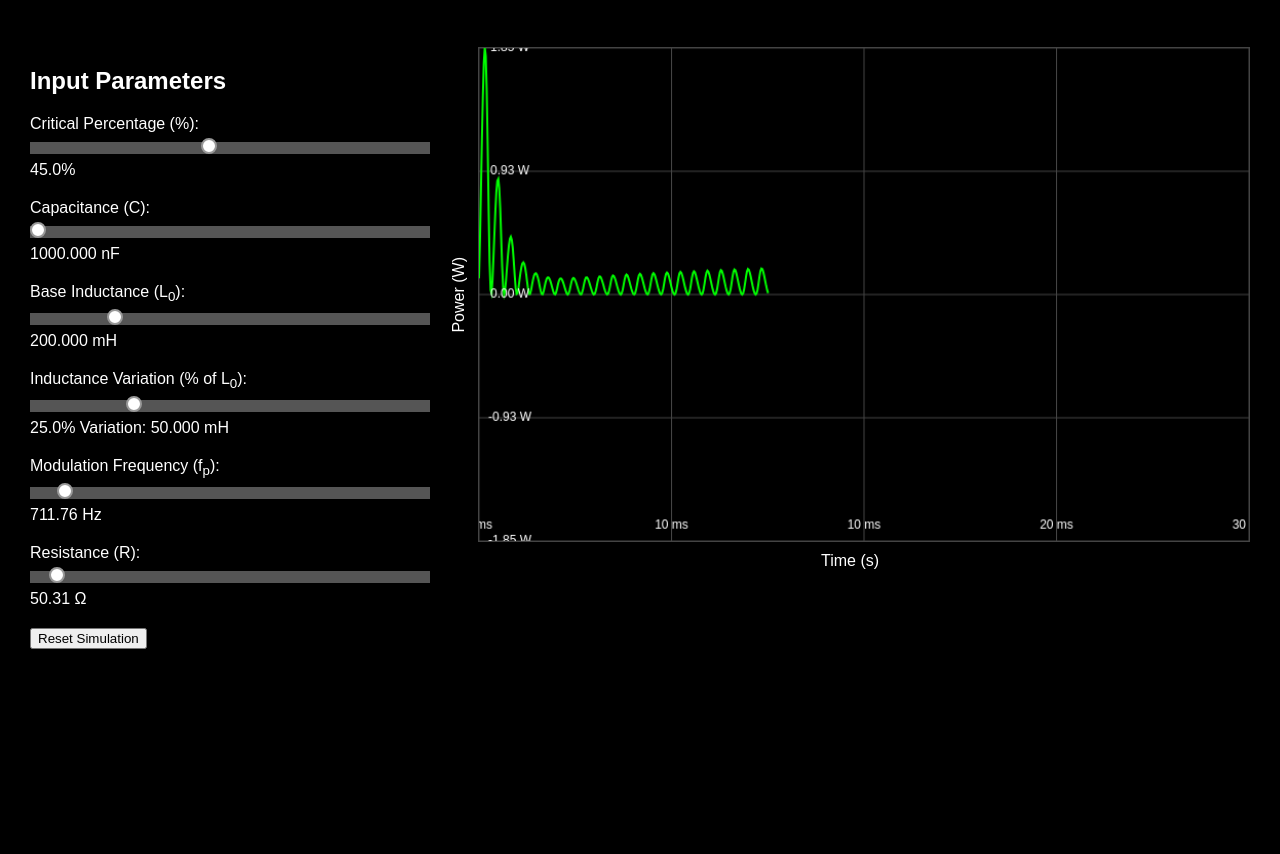
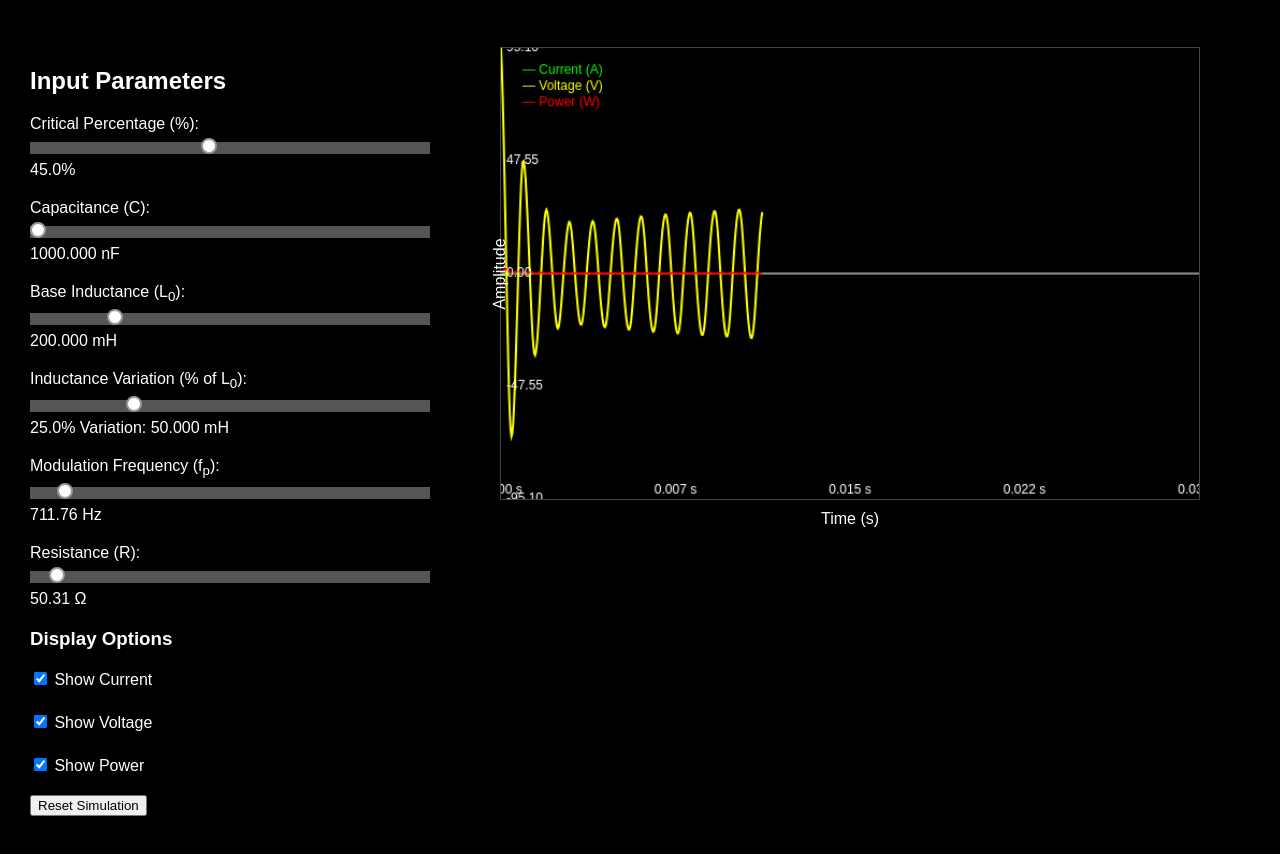
Before and after one commit to NQevxvEtg/parametric-resonance-oscilloscope, a plain HTML site: page index.html in a window 1280 px wide. Shown: the part 60-914 px from the top of the page. Before the commit the page ends 800 px from the top, so only its background shows below. Drawn offline with Linux system fonts and the light colour scheme.

Commit message:
New commit

```diff
--- a/index.html
+++ b/index.html
@@ -21,14 +21,14 @@
             <!-- Capacitance -->
             <div class="control-group">
                 <label for="capacitance">Capacitance (C):</label>
-                <input type="range" id="capacitance" min="1e-9" max="1e-3" step="1e-9">
+                <input type="range" id="capacitance" min="0.000000001" max="0.001" step="0.000000001">
                 <span id="capacitanceValue">1 μF</span>
             </div>
 
             <!-- Inductance -->
             <div class="control-group">
                 <label for="inductanceBase">Base Inductance (L<sub>0</sub>):</label>
-                <input type="range" id="inductanceBase" min="1e-6" max="1" step="1e-6">
+                <input type="range" id="inductanceBase" min="0.000001" max="1" step="0.000001">
                 <span id="inductanceBaseValue">200 mH</span>
             </div>
 
@@ -50,11 +50,19 @@
             <!-- Resistance -->
             <div class="control-group">
                 <label for="resistance">Resistance (R):</label>
-                <!-- Removed fixed max attribute -->
-                <input type="range" id="resistance" min="1" step="0.01">
+                <input type="range" id="resistance" min="1" max="1000" step="0.01">
                 <span id="resistanceValue">50.31 Ω</span>
             </div>
 
+            <!-- Toggle Switches -->
+            <div class="control-group">
+                <h3>Display Options</h3>
+                <label><input type="checkbox" id="toggleCurrent" checked> Show Current</label><br>
+                <label><input type="checkbox" id="toggleVoltage" checked> Show Voltage</label><br>
+                <label><input type="checkbox" id="togglePower" checked> Show Power</label>
+            </div>
+
+            <!-- Reset Button -->
             <div class="control-group">
                 <button id="resetButton">Reset Simulation</button>
             </div>
@@ -62,7 +70,7 @@
 
         <div class="oscilloscope-container">
             <div class="oscilloscope-wrapper">
-                <span class="y-axis-label">Power (W)</span>
+                <span class="y-axis-label-left">Amplitude</span>
                 <canvas id="oscilloscope"></canvas>
             </div>
             <span class="x-axis-label">Time (s)</span>
--- a/oscilloscope.js
+++ b/oscilloscope.js
@@ -9,11 +9,16 @@ let dataPoints = [];
 let timeData = [];
 let canvas, ctx;
 
+// Toggle states for plotting
+let showCurrent = true;
+let showVoltage = true;
+let showPower = true;
+
 // Function to update oscilloscope parameters from script.js
 function updateOscilloscopeParameters(params) {
     console.log('Updating oscilloscope parameters:', params);
     oscilloscopeParams = params;
-    resetSimulation();
+    // No need to reset simulation here; it will be called separately if needed
 }
 
 // Initialize the oscilloscope
@@ -46,7 +51,7 @@ function resizeCanvas() {
     if (!canvas.parentElement) return;
     const parentWidth = canvas.parentElement.clientWidth;
     canvas.width = parentWidth - 50; // Adjust for padding/margin
-    canvas.height = parentWidth * 0.6; // Maintain aspect ratio (e.g., 600px width -> 360px height)
+    canvas.height = parentWidth * 0.6; // Maintain aspect ratio
     console.log(`Canvas resized to ${canvas.width}x${canvas.height}`);
 }
 
@@ -80,11 +85,14 @@ function simulate() {
     current += dCurrent * dt;
     charge += current * dt;
 
-    // Calculate power (P = I^2 * R)
+    // Calculate voltage across the capacitor
+    const voltage = charge / capacitance;
+
+    // Calculate power
     const power = current * current * resistance;
 
-    // Store data
-    dataPoints.push(power);
+    // Store current, voltage, and power for plotting
+    dataPoints.push({ current, voltage, power });
     timeData.push(time);
     if (dataPoints.length > maxDataPoints) {
         dataPoints.shift();
@@ -112,43 +120,44 @@ function drawOscilloscope() {
     ctx.fillStyle = 'black'; // Set background color to black
     ctx.fillRect(0, 0, canvas.width, canvas.height);
 
-    // Determine scaling
-    const maxPower = Math.max(...dataPoints.map(Math.abs));
-    const yScale = (canvas.height / 2) / (maxPower || 1);
+    // Draw zero line
+    ctx.strokeStyle = '#888';
+    ctx.beginPath();
+    ctx.moveTo(0, canvas.height / 2);
+    ctx.lineTo(canvas.width, canvas.height / 2);
+    ctx.stroke();
 
-    // Determine time scaling based on maxDataPoints
-    const maxTime = timeData.length > 0 ? timeData[timeData.length - 1] : 0;
-    const xScale = canvas.width / (oscilloscopeParams.maxDataPoints || 1);
+    // Determine scaling for current, voltage, and power
+    const quantitiesToShow = [];
+    if (showCurrent) quantitiesToShow.push('current');
+    if (showVoltage) quantitiesToShow.push('voltage');
+    if (showPower) quantitiesToShow.push('power');
 
-    // Draw grid
-    ctx.strokeStyle = '#444';
-    ctx.lineWidth = 1;
+    const allValues = quantitiesToShow.flatMap(q => dataPoints.map(point => point[q]));
+    const maxAmplitude = Math.max(...allValues.map(Math.abs)) || 1;
+    const yScale = (canvas.height / 2) / maxAmplitude;
 
-    // Draw horizontal grid lines
-    for (let i = 0; i <= 4; i++) {
-        let y = (canvas.height / 4) * i;
-        ctx.beginPath();
-        ctx.moveTo(0, y);
-        ctx.lineTo(canvas.width, y);
-        ctx.stroke();
+    // Draw each waveform
+    quantitiesToShow.forEach(quantity => {
+        let color;
+        switch (quantity) {
+            case 'current':
+                color = 'lime';
+                break;
+            case 'voltage':
+                color = 'yellow';
+                break;
+            case 'power':
+                color = 'red';
+                break;
         }
 
-    // Draw vertical grid lines
-    for (let i = 0; i <= 4; i++) {
-        let x = (canvas.width / 4) * i;
-        ctx.beginPath();
-        ctx.moveTo(x, 0);
-        ctx.lineTo(x, canvas.height);
-        ctx.stroke();
-    }
-
-    // Draw waveform
-    ctx.strokeStyle = 'lime';
+        ctx.strokeStyle = color;
         ctx.lineWidth = 2;
         ctx.beginPath();
         for (let i = 0; i < dataPoints.length; i++) {
             const x = (i / (oscilloscopeParams.maxDataPoints - 1)) * canvas.width;
-        const y = (canvas.height / 2) - (dataPoints[i] * yScale);
+            const y = (canvas.height / 2) - (dataPoints[i][quantity] * yScale);
             if (i === 0) {
                 ctx.moveTo(x, y);
             } else {
@@ -156,13 +165,18 @@ function drawOscilloscope() {
             }
         }
         ctx.stroke();
+    });
 
     // Draw dynamic axis labels
-    drawAxisLabels(maxPower, maxTime, yScale, xScale);
+    const maxTime = timeData.length > 0 ? timeData[timeData.length - 1] : 0;
+    drawAxisLabels(maxAmplitude, maxTime);
+
+    // Draw legend
+    drawLegend();
 }
 
 // Function to draw dynamic axis labels directly on the canvas
-function drawAxisLabels(maxPower, maxTime, yScale, xScale) {
+function drawAxisLabels(maxAmplitude, maxTime) {
     if (!ctx) {
         console.error('Canvas context is undefined.');
         return;
@@ -170,26 +184,69 @@ function drawAxisLabels(maxPower, maxTime, yScale, xScale) {
 
     ctx.fillStyle = 'white';
     ctx.font = '12px Arial';
-    ctx.textAlign = 'center';
+    ctx.textAlign = 'left';
     ctx.textBaseline = 'middle';
 
-    // Y-axis labels on the LEFT side
-    for (let i = 0; i <= 4; i++) {
-        let y = (canvas.height / 4) * i;
-        let powerValue = ((canvas.height / 2 - y) / yScale).toFixed(2);
-        ctx.fillText(`${powerValue} W`, 30, y); // Positioning at x = 30 (left side)
+    // Y-axis labels
+    for (let i = -2; i <= 2; i++) {
+        let y = canvas.height / 2 - (i * (canvas.height / 4));
+        let amplitudeValue = (i * maxAmplitude / 2).toFixed(2);
+        ctx.fillText(`${amplitudeValue}`, 5, y);
     }
 
     // X-axis labels at the bottom
+    ctx.textAlign = 'center';
+    ctx.textBaseline = 'alphabetic';
     for (let i = 0; i <= 4; i++) {
         let x = (canvas.width / 4) * i;
-        let timeValue = (maxTime * (i / 4)).toFixed(2);
-        timeValue = maxTime < 1 ? (timeValue * 1000).toFixed(0) + ' ms' : timeValue + ' s';
-        ctx.fillText(timeValue, x, canvas.height - 15);
+        let timeValue = (maxTime * (i / 4)).toFixed(3);
+        ctx.fillText(`${timeValue} s`, x, canvas.height - 5);
     }
+}
+
+// Function to draw legend
+function drawLegend() {
+    let items = [];
+    if (showCurrent) items.push({ color: 'lime', label: 'Current (A)' });
+    if (showVoltage) items.push({ color: 'yellow', label: 'Voltage (V)' });
+    if (showPower) items.push({ color: 'red', label: 'Power (W)' });
+
+    const legendHeight = items.length * 15 + 10;
+    ctx.fillStyle = 'rgba(0, 0, 0, 0.5)';
+    ctx.fillRect(10, 10, 120, legendHeight);
+
+    ctx.font = '12px Arial';
+    ctx.textAlign = 'left';
+    ctx.textBaseline = 'top';
+
+    items.forEach((item, index) => {
+        ctx.fillStyle = item.color;
+        ctx.fillText(`— ${item.label}`, 20, 15 + index * 15);
+    });
 }
 
 // Initialize the oscilloscope on DOMContentLoaded
 document.addEventListener('DOMContentLoaded', () => {
     initOscilloscope();
+
+    // Handle toggle switches
+    const toggleCurrentCheckbox = document.getElementById('toggleCurrent');
+    const toggleVoltageCheckbox = document.getElementById('toggleVoltage');
+    const togglePowerCheckbox = document.getElementById('togglePower');
+
+    toggleCurrentCheckbox.addEventListener('change', () => {
+        showCurrent = toggleCurrentCheckbox.checked;
     });
+
+    toggleVoltageCheckbox.addEventListener('change', () => {
+        showVoltage = toggleVoltageCheckbox.checked;
+    });
+
+    togglePowerCheckbox.addEventListener('change', () => {
+        showPower = togglePowerCheckbox.checked;
+    });
+});
+
+// Expose functions to global scope
+window.resetSimulation = resetSimulation;
+window.updateOscilloscopeParameters = updateOscilloscopeParameters;
--- a/script.js
+++ b/script.js
@@ -21,8 +21,8 @@ document.addEventListener('DOMContentLoaded', () => {
 
     // Define fixed limits
     const FIXED_LIMITS = {
-        inductanceBase: { min: 1e-6, max: 1, step: 1e-6 },
-        capacitance: { min: 1e-9, max: 1e-3, step: 1e-9 },
+        inductanceBase: { min: 0.000001, max: 1, step: 0.000001 },
+        capacitance: { min: 0.000000001, max: 0.001, step: 0.000000001 },
         modulationFrequency: { min: 10, max: 10000, step: 1 },
         inductanceVariationPercent: { min: 0, max: 100, step: 0.1 },
         criticalPercentage: { min: 1, max: 100, step: 0.1 },
@@ -190,17 +190,6 @@ document.addEventListener('DOMContentLoaded', () => {
         isUpdating = false;
     }
 
-    // Function to reset the simulation
-    function resetSimulation() {
-        cancelAnimationFrame(animationFrameId);
-        time = 0;
-        charge = 0.0001;
-        current = 0.001;
-        dataPoints = [];
-        timeData = [];
-        simulate();
-    }
-
     // Function to update the oscilloscope parameters
     function updateOscilloscopeParameters(params) {
         console.log('Calling updateOscilloscopeParameters with:', params);
@@ -282,5 +271,12 @@ document.addEventListener('DOMContentLoaded', () => {
         calculateParameters();
 
         isUpdating = false;
+
+        // Reset oscilloscope simulation
+        if (typeof window.resetSimulation === 'function') {
+            window.resetSimulation();
+        } else {
+            console.error('resetSimulation function is not defined.');
+        }
     });
 });
--- a/styles.css
+++ b/styles.css
@@ -1,3 +1,5 @@
+/* styles.css */
+
 body {
     background-color: black;
     color: white;
@@ -33,19 +35,24 @@ h1 {
     display: flex;
     flex-direction: column;
     align-items: center;
-    position: relative; /* Needed for absolute positioning of labels */
+    position: relative;
+    padding-left: 50px;  /* Space for left-side labels */
+    padding-right: 50px; /* Space for right-side labels */
 }
 
 .oscilloscope-wrapper {
     display: flex;
     align-items: center;
     width: 100%;
+    position: relative;
 }
 
-.y-axis-label {
-    writing-mode: vertical-rl;
-    transform: rotate(180deg);
-    margin-right: 10px;
+.y-axis-label-left {
+    position: absolute;
+    left: 0;
+    top: 50%;
+    transform: translate(-50%, -50%) rotate(-90deg);
+    transform-origin: center;
     color: white;
 }
 
```
Lines whose indentation alone changed are shown as unchanged.
